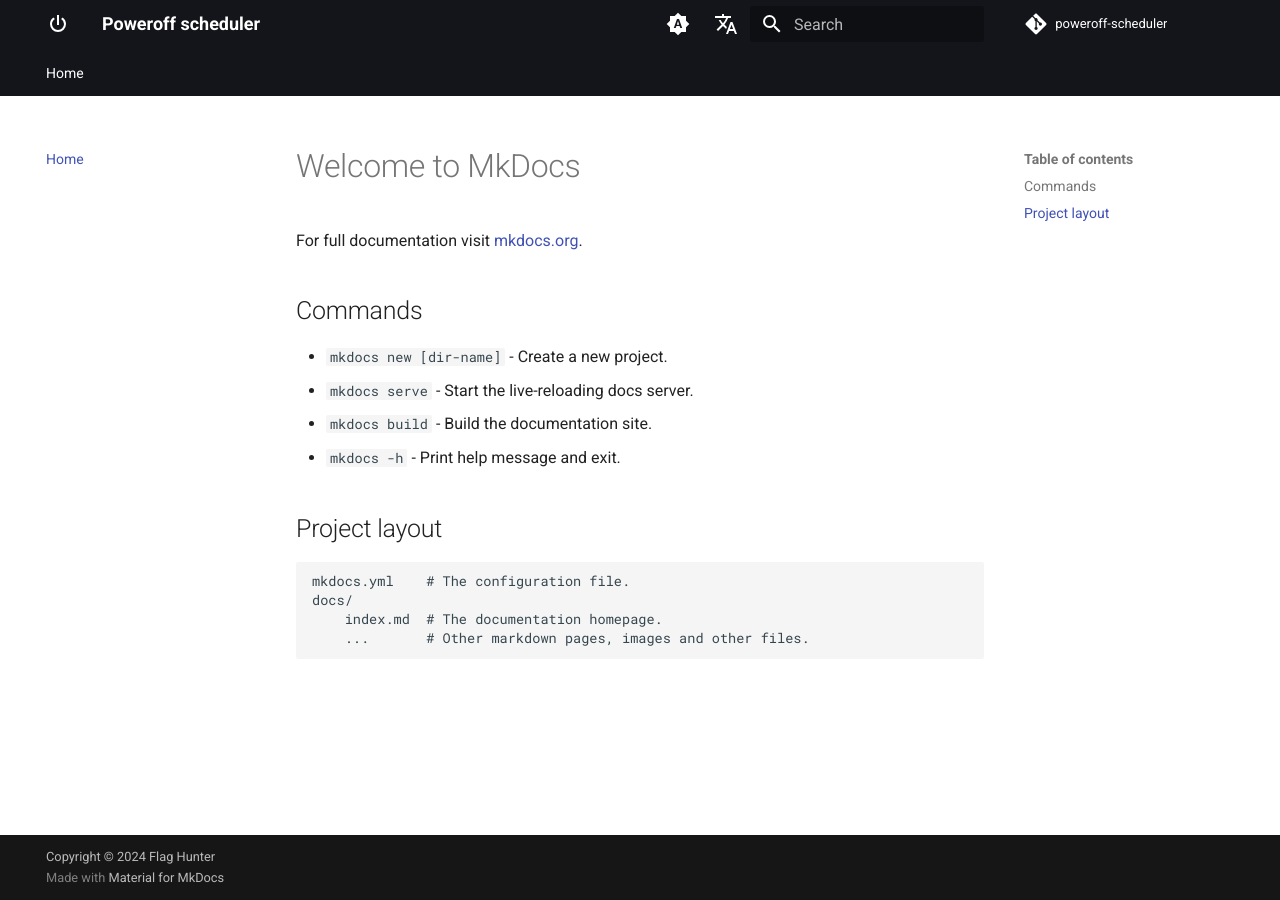
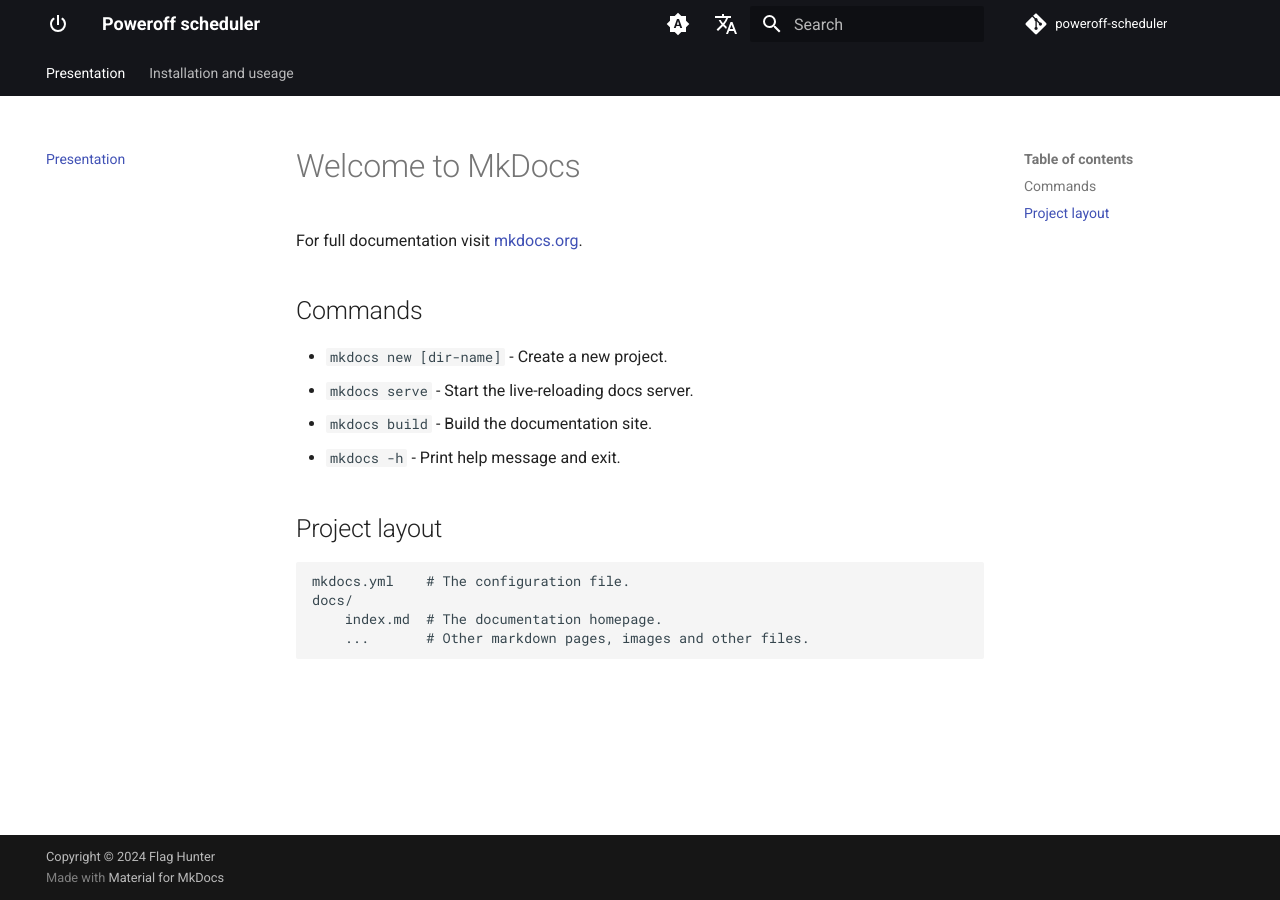
Before and after one commit to FlagHunter01/poweroff-scheduler, an MkDocs documentation site: the page built from docs/index.md, in a window 1280 px wide. Built offline with MkDocs 1.6.1 and Material for MkDocs 9.7.7, drawn with Linux system fonts in a browser that asks for light colours; plug-ins that fetch from the network failed and are left out; comment, search, counter and statistics services are not loaded.

Commit message:
Add site layout

```diff
--- a/mkdocs.yml
+++ b/mkdocs.yml
@@ -12,7 +12,8 @@
 #edit_uri: edit/main/docs
 
 nav:
-  - Home: index.md
+  - Presentation: index.md
+  - Installation and useage: useage.md
 
 theme:
   # Material theme
```
